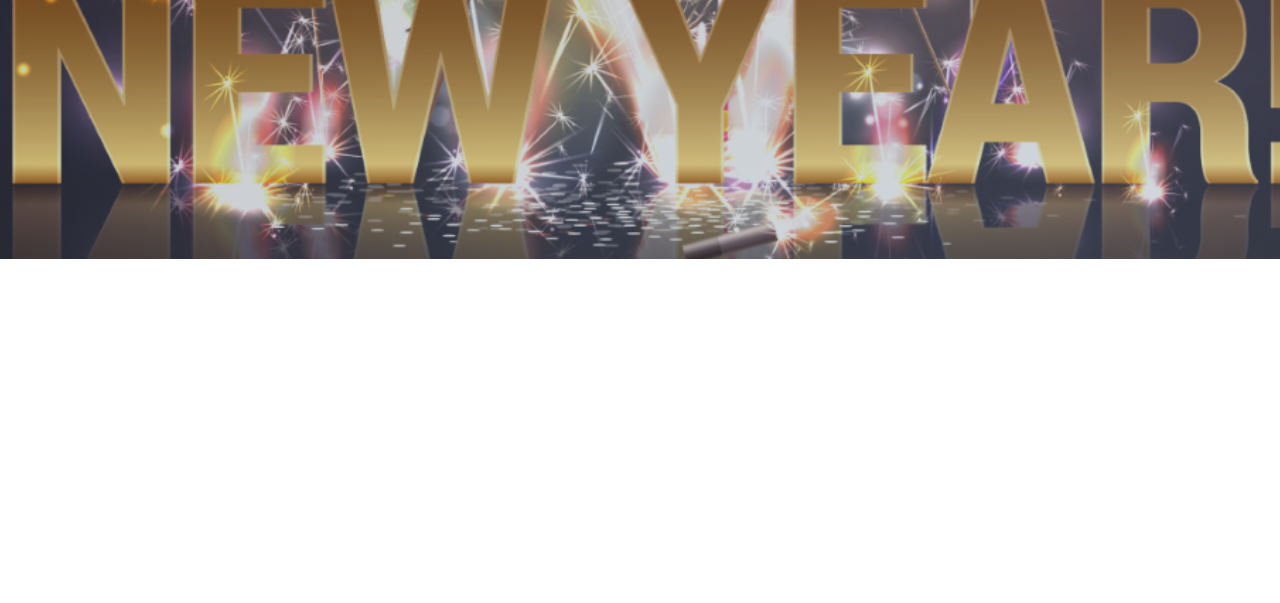
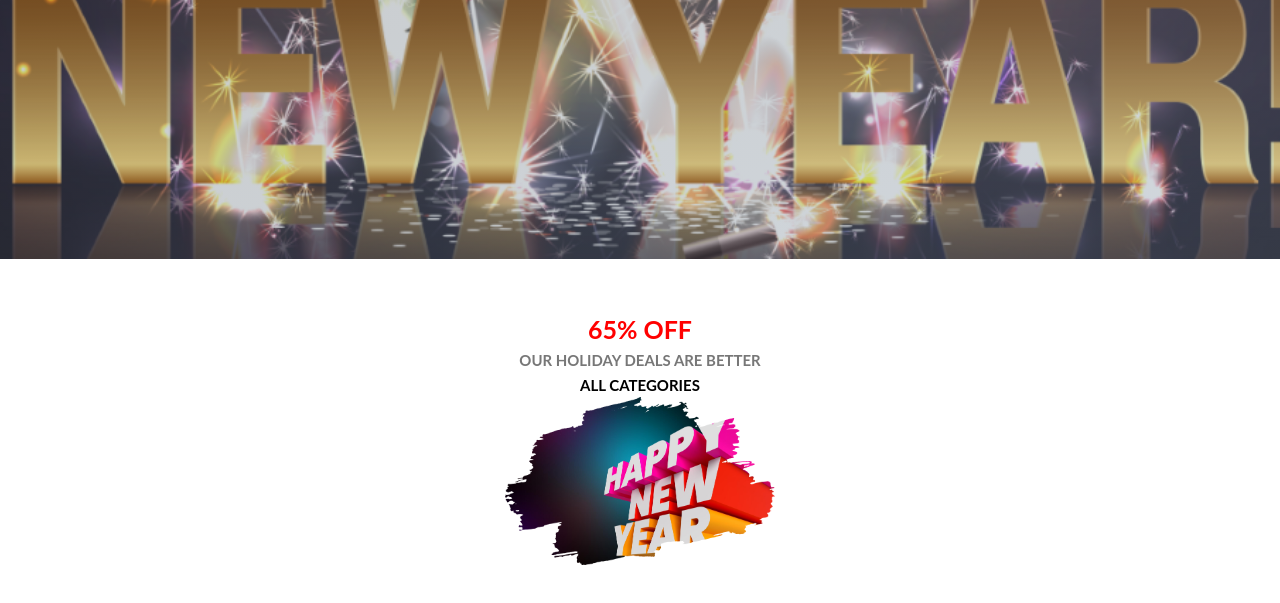
Before and after one commit to Hanjalabd/Assignment-1, a plain HTML site: page index.html in a window 1280 px wide. Shown: the part 461-1064 px from the top of the page. Before the commit the page ends 800 px from the top, so only its background shows below. Drawn offline with Linux system fonts and the light colour scheme.

Commit message:
middle-point added

```diff
--- a/index.html
+++ b/index.html
@@ -18,5 +18,13 @@
             </h1>
         </div>
     </header>
+    <main>
+        <section class="middle-point">
+            <h3 class="offer">65% OFF</h3>
+            <h5 class="holiday title"> OUR HOLIDAY DEALS ARE BETTER</h5>
+            <h4 class="sub-title">ALL CATEGORIES</h4>
+            <img class="img" src="images/New Year Photo.png">
+        </section>
+ </main>
 </body>
 </html>
--- a/style.css
+++ b/style.css
@@ -40,3 +40,26 @@ body{
     display: block;
     font-size: 30px;
 }
+.middle-point{
+    text-align: center;
+    max-width: 900px;
+    margin: 50px auto;
+    padding: 50px auto;
+}
+
+.offer{
+    font-size: 25px;
+    color: red;
+}
+.holiday title{
+    font-size: 10px;
+    color: brown;
+}
+.sub-title{
+    font-size: 15px;
+    color: black;
+}
+.img{
+    height: 30%;
+    width: 30%;
+}
```
